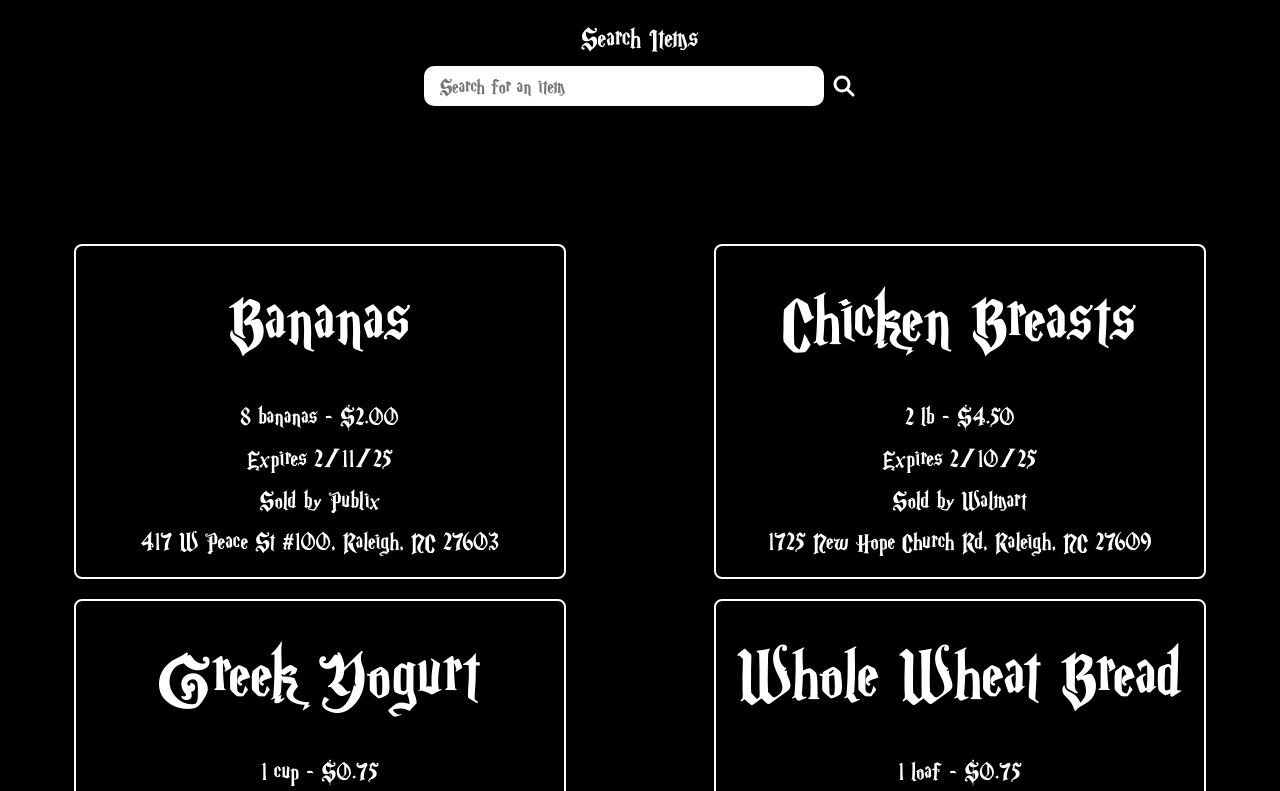
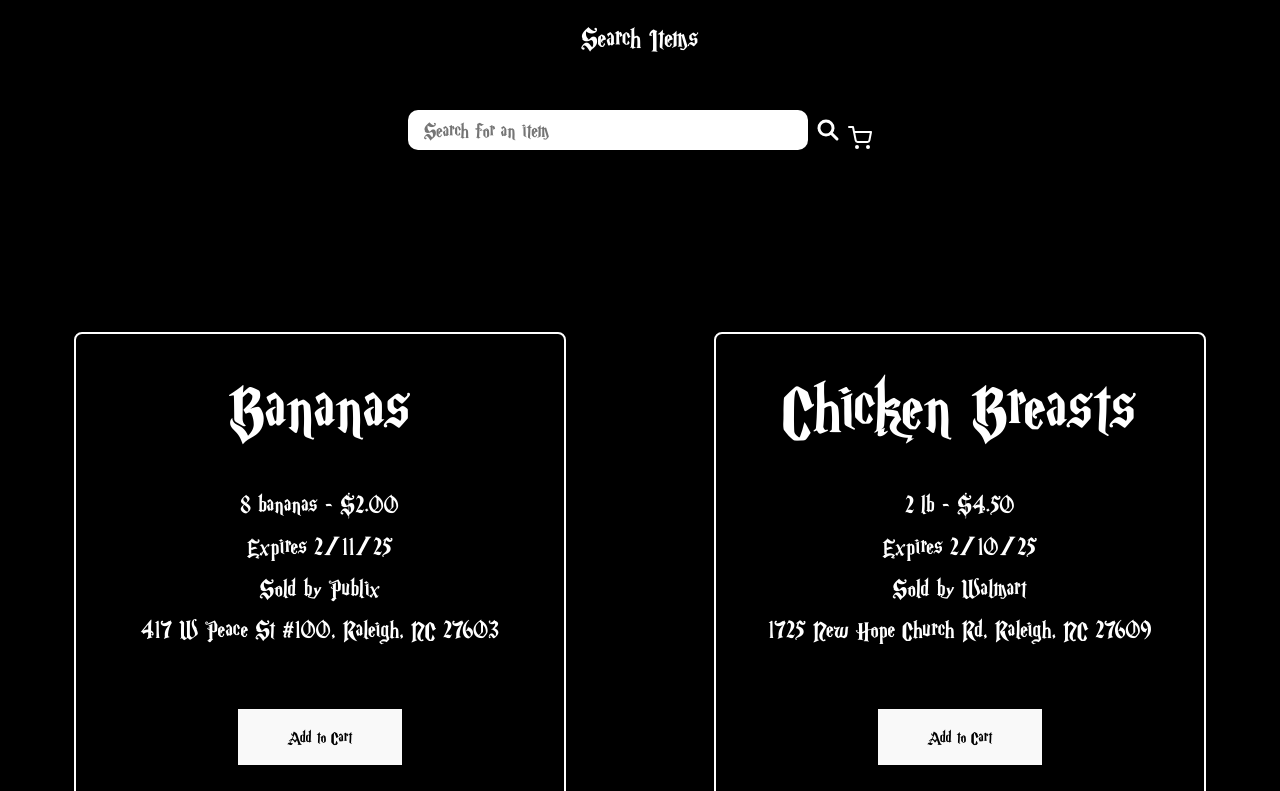
Before and after one commit to nidhicodes4045/shelfsaver, a React (Vite) app in the folder shelfsaver-frontend/: page /user/1 in a window 1280 px wide. Shown: the part 380-1171 px from the top of the page. Built offline with nearby package versions, Linux system fonts and the light colour scheme.

Commit message:
adding shopping cart icon

```diff
--- a/shelfsaver-frontend/src/SignUpBuyer.jsx
+++ b/shelfsaver-frontend/src/SignUpBuyer.jsx
@@ -1,4 +1,5 @@
 import React from 'react';
+const { useState } = React;
 import {
   MDBBtn,
   MDBContainer,
@@ -11,8 +12,14 @@ import {
   MDBIcon
 }
 from 'mdb-react-ui-kit';
+import User from './components/User';
 
 function SignUpBuyer({onBackToLogin}) {
+	const [showSignUpBuyer, setshowSignUpBuyer] = useState(false);
+	if (showSignUpBuyer) {
+ 		return <User />;
+	}
+
   return (
 	<MDBContainer fluid>
 
@@ -34,7 +41,7 @@ function SignUpBuyer({onBackToLogin}) {
 
               <MDBRow className='justify-content-center'>
 				<MDBCol size='auto'>
-					<MDBBtn outline className='mx-2 px-5 mb-3 hover-overlay hover-light custom-btn large-btn' color='white' size='lg'>
+					<MDBBtn onClick={() => setshowSignUpBuyer(true)} outline className='mx-2 px-5 mb-3 hover-overlay hover-light custom-btn large-btn' color='white' size='lg'>
 					Sign Up for ShelfSaver
 					</MDBBtn>
 				</MDBCol>
--- a/shelfsaver-frontend/src/SignUpSeller.jsx
+++ b/shelfsaver-frontend/src/SignUpSeller.jsx
@@ -1,4 +1,5 @@
 import React from 'react';
+const { useState } = React;
 import {
   MDBBtn,
   MDBContainer,
@@ -11,8 +12,15 @@ import {
   MDBIcon
 }
 from 'mdb-react-ui-kit';
+import { ItemForm } from './components/Item';
+
 
 function SignUpSeller({onBackToLogin}) {
+	const [showSignUpSeller, setShowSignUpSeller] = useState(false);
+	if (showSignUpSeller) {
+ 		return <ItemForm />;
+	}
+
   return (
 	<MDBContainer fluid>
 
@@ -63,7 +71,7 @@ function SignUpSeller({onBackToLogin}) {
 
               <MDBRow className='justify-content-center'>
 				<MDBCol size='auto'>
-					<MDBBtn outline className='mx-2 px-5 mb-3 hover-overlay hover-light custom-btn large-btn' color='white' size='lg'>
+					<MDBBtn onClick={() => setShowSignUpSeller(true)} outline className='mx-2 px-5 mb-3 hover-overlay hover-light custom-btn large-btn' color='white' size='lg'>
 					Sign Up for ShelfSaver
 					</MDBBtn>
 				</MDBCol>
--- a/shelfsaver-frontend/src/components/ItemCard.jsx
+++ b/shelfsaver-frontend/src/components/ItemCard.jsx
@@ -1,8 +1,14 @@
 import React from 'react';
+const { useState } = React;
 import '../App.css';
 
 
-function ItemCard({item}) {
+function ItemCard({item, incrementCartCount}) {
+
+const handleAddToCart = () => {
+    incrementCartCount();
+  };
+
   return(
     <div className="item-card tc bg-light-green dib br3 pa3 ma2 grow bw2 shadow-5" style={{padding: '10px', width: '40%'}}>
       <div style={{
@@ -15,6 +21,7 @@ function ItemCard({item}) {
         <h3>Expires {item.expiration}</h3>
         <h3>Sold by {item.seller}</h3>
         <h3>{item.address}</h3>
+		<button className='mx-5 mb-4 px-5 hover-overlay hover-light custom-btn medium-btn' onClick={handleAddToCart}>Add to Cart</button>
       </div>
     </div>
   );
--- a/shelfsaver-frontend/src/components/Search.jsx
+++ b/shelfsaver-frontend/src/components/Search.jsx
@@ -1,10 +1,18 @@
 import React, { useState } from 'react';
 import SearchList from './SearchList';
+import ShoppingCartIcon from './ShoppingCartIcon';
 import '../assets/styles/UserPage.css';
 
 function Search({ details }) {
 
   const [searchField, setSearchField] = useState("");
+  const [cartCount, setCartCount] = useState(0);
+
+  const incrementCartCount = () => {
+  setCartCount(prevCount => prevCount + 1);
+};
+
+
 
   const filteredItems = details.filter(
     item => {
@@ -23,8 +31,7 @@ function Search({ details }) {
 
   function searchList() {
     return (
-      <SearchList filteredItems={filteredItems} />
-    );
+		<SearchList filteredItems={filteredItems} incrementCartCount={incrementCartCount} />    );
   }
 
   return (
@@ -41,7 +48,7 @@ function Search({ details }) {
           onChange={handleChange}
         />
         <svg xmlns="http://www.w3.org/2000/svg" width="24" height="24" viewBox="0 0 24 24" fill="none" stroke="currentColor" strokeWidth="3" strokeLinecap="round" strokeLinejoin="round"><path stroke="none" d="M0 0h24v24H0z" fill="none" /><path d="M10 10m-7 0a7 7 0 1 0 14 0a7 7 0 1 0 -14 0" /><path d="M21 21l-6 -6" /></svg>
-        </section>
+		<ShoppingCartIcon count={cartCount} />	</section>
       </div>
 		<br />
       {searchList()}
--- a/shelfsaver-frontend/src/components/SearchList.jsx
+++ b/shelfsaver-frontend/src/components/SearchList.jsx
@@ -1,8 +1,9 @@
 import React from 'react';
 import ItemCard from './ItemCard';
 
-function SearchList({ filteredItems }) {
-  const filtered = filteredItems.map(item =>  <ItemCard key={item.id} item={item} />);
+
+function SearchList({ filteredItems, incrementCartCount }) {
+  const filtered = filteredItems.map(item =>  <ItemCard key={item.id} item={item} incrementCartCount={incrementCartCount} />);
   return (
       <div className="search-list-container" style={{
   	display: 'flex',
--- /dev/null
+++ b/shelfsaver-frontend/src/components/ShoppingCartIcon.jsx
@@ -0,0 +1,41 @@
+import React from 'react';
+
+function ShoppingCartIcon({ count }) {
+  return (
+    <div style={{ position: 'relative', display: 'inline-block' }}>
+      <svg
+        xmlns="http://www.w3.org/2000/svg"
+        width="24"
+        height="24"
+        viewBox="0 0 24 24"
+        fill="none"
+        stroke="currentColor"
+        strokeWidth="2"
+        strokeLinecap="round"
+        strokeLinejoin="round"
+      >
+        <circle cx="9" cy="21" r="1"></circle>
+        <circle cx="20" cy="21" r="1"></circle>
+        <path d="M1 1h4l2.68 13.39a2 2 0 0 0 2 1.61h9.72a2 2 0 0 0 2-1.61L23 6H6"></path>
+      </svg>
+      {count > 0 && (
+        <div
+          style={{
+            position: 'absolute',
+            top: '-8px',
+            right: '-8px',
+            backgroundColor: 'red',
+            color: 'white',
+            fontSize: '12px',
+            borderRadius: '50%',
+            padding: '2px 6px',
+          }}
+        >
+          {count}
+        </div>
+      )}
+    </div>
+  );
+}
+
+export default ShoppingCartIcon;
```
